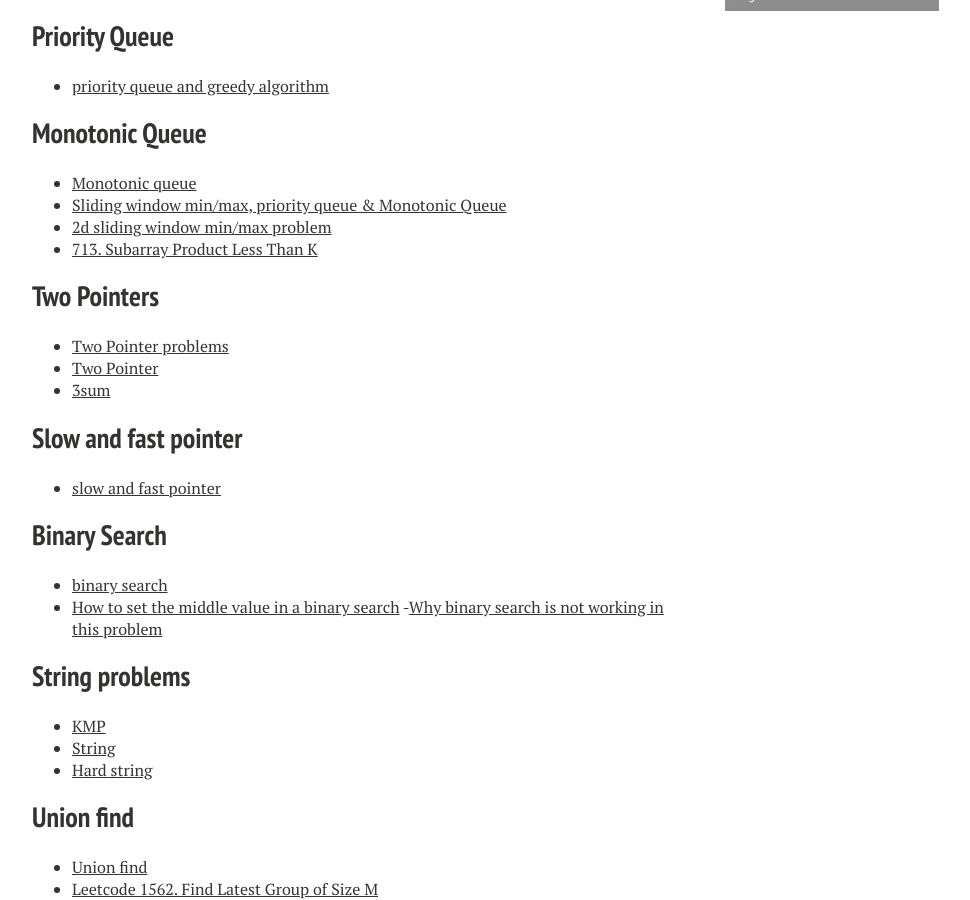
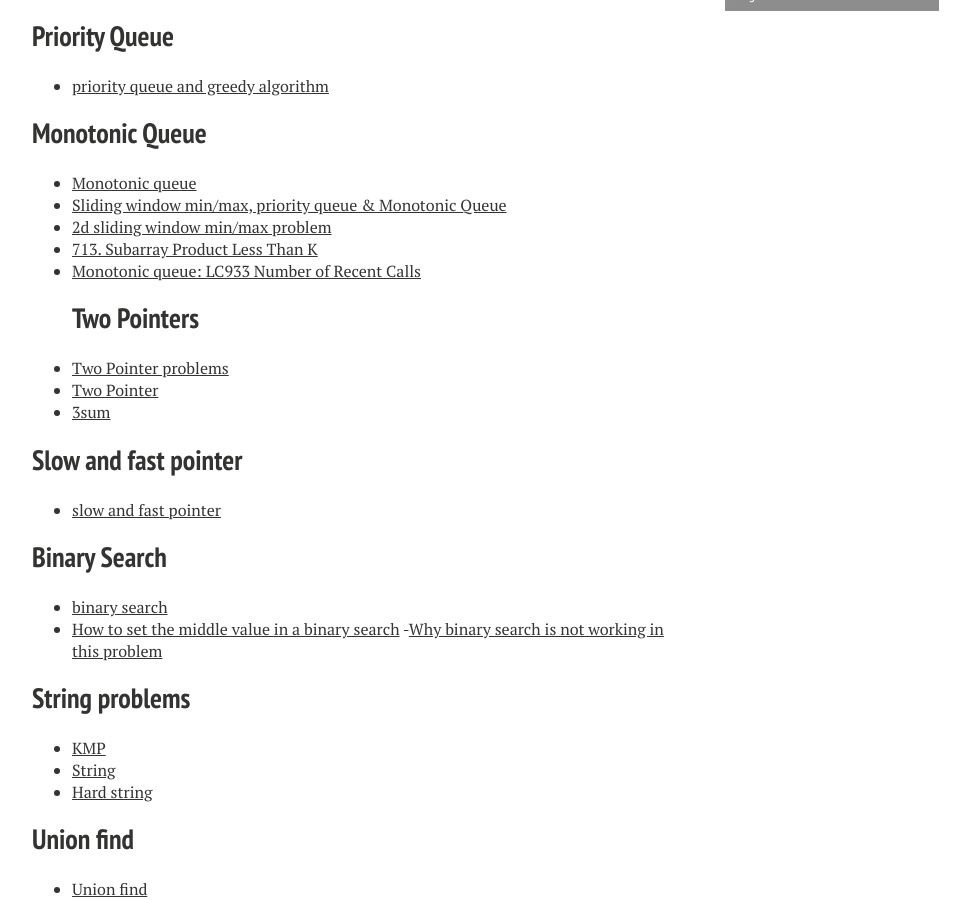
Before and after one commit to xiaokeshen/xiaokeshen.github.io, a Jekyll site: the page built from blog/index.md, in a window 1280 px wide and 900 px high, scrolled down 3999 px. Shown: the whole window, without its empty margins (288-1258 px from the left). Built offline with Jekyll 4.4.1, drawn with Linux system fonts in a browser that asks for light colours; nearby versions of some CDN libraries.

Commit message:
Add one article

```diff
--- a/blog/index.md
+++ b/blog/index.md
@@ -145,7 +145,7 @@ My 'Serious' coding got started since I became a student as a Computer Science M
 - [Sliding window min/max, priority queue & Monotonic Queue](https://medium.com/@jim.morris.shen/sliding-window-min-max-priority-queue-monotonic-queue-ec77636cdc31?source=friends_link&sk=3c41b31a29a2fd879c1ff478e9777b2d)
 - [2d sliding window min/max problem](https://medium.com/@jim.morris.shen/2d-sliding-window-min-max-problem-e24b0c707a62?source=friends_link&sk=46498cedeb74b99fa2cd188e492184ba)
 - [713. Subarray Product Less Than K](https://medium.com/@jim.morris.shen/monotonic-queue-eecdf378ef7a)
-
+- [Monotonic queue: LC933 Number of Recent Calls](https://medium.com/@jim.morris.shen/monotonic-queue-lc933-number-of-recent-calls-c2e0d055ec55?source=friends_link&sk=0f696ce511e32665adaf64ee5415c1c3)
 ## Two Pointers
 - [Two Pointer problems](https://medium.com/@jim.morris.shen/two-pointers-5bc86424ffd4?source=friends_link&sk=20eb28ea867ad7f3a3e67b22fd5bf4f9)
 - [Two Pointer](https://medium.com/@jim.morris.shen/two-points-fcb8ef6861e4?source=friends_link&sk=353cf1fa8b35aef6edba803aecdc38a2)
```
